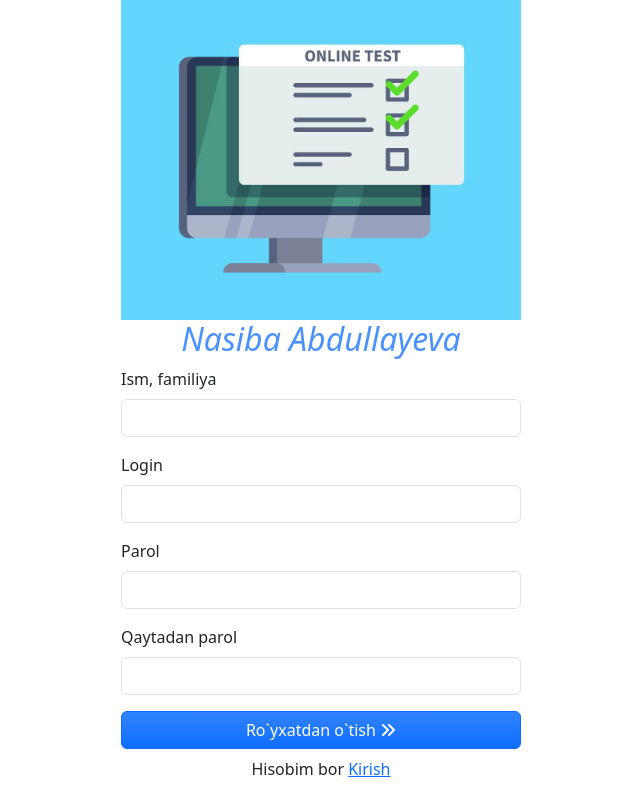
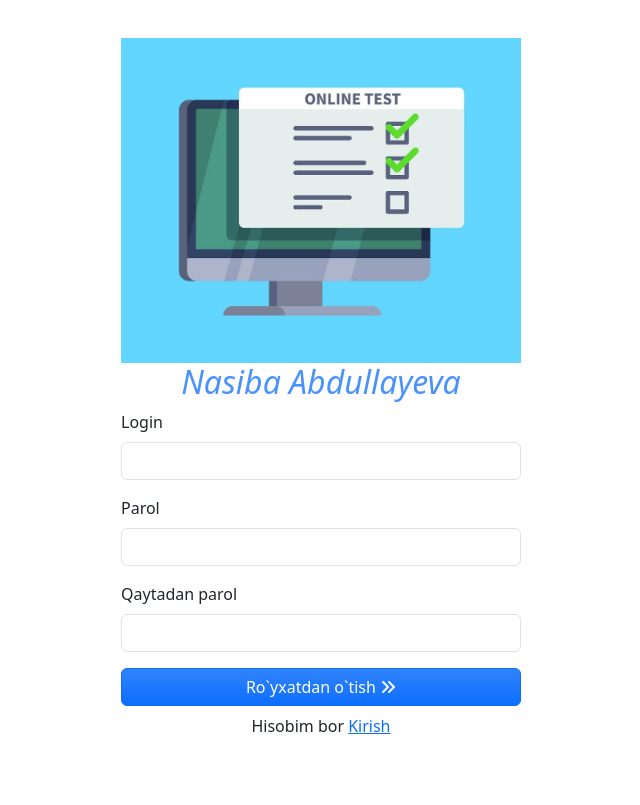
Before and after one commit to JavohirTech/test_teacher, a React (Vite) app: page /userRegister in a window 1280 px wide. Shown: the whole page, without its empty margins (319-959 px from the left). Built offline with nearby package versions, Linux system fonts and the light colour scheme; the HTML template or start-up script is replaced by a standard one.

Commit message:
UserRegister and UserLogin are bug fixed

```diff
--- a/src/pages/UserLogin/UserLogin.jsx
+++ b/src/pages/UserLogin/UserLogin.jsx
@@ -6,10 +6,6 @@ const UserLogin = () => {
   const [login, setLogin] = useState("");
   const [password, setPassword] = useState("");
   const [error, setError] = useState(null);
-
-  setTimeout(() => {
-    setError(null);
-  }, 5000);
 
   const handleSubmit = async (e) => {
     e.preventDefault();
@@ -42,10 +38,10 @@ const UserLogin = () => {
       }
 
       if (data.data.allowed_to_test === null) {
-        setError("Ruxsat berilmagan.");
+        setError("N.Abdullayeva tomonidan ruxsat berilmagan.");
       }
     } catch (err) {
-      setError("An error occurred. Please try again later.");
+      setError("Bunday foydalanuvchi mavjud emas");
     }
   };
 
@@ -56,10 +52,11 @@ const UserLogin = () => {
         style={{ height: "100vh" }}
       >
         <form onSubmit={handleSubmit}>
-          <img src={logo} alt="" style={{width: "100%"}}/>
+          <img src={logo} alt="" style={{ width: "100%" }} />
           <h2 className="mt-3 text-center fst-italic text-primary opacity-75">
             N.Abdullayeva
           </h2>
+          {error && <h3 className="text-danger text-center">{error}</h3>}
           <div className="mb-3">
             <label htmlFor="userLogin" className="form-label">
               Login
@@ -94,7 +91,6 @@ const UserLogin = () => {
           <p className="p-2 text-center fs-6">
             Hisobim yo`q <a href="/userRegister">Ro`yxatdan o`tish</a>
           </p>
-          {error && <p className="text-danger text-center">{error}</p>}
         </form>
       </div>
     </>
--- a/src/pages/UserRegister/UserRegister.jsx
+++ b/src/pages/UserRegister/UserRegister.jsx
@@ -6,7 +6,6 @@ import logo from "../../assets/online_test.jpg";
 const UserRegister = () => {
   const navigate = useNavigate();
   const [formData, setFormData] = useState({
-    name: "",
     login: "",
     password: "",
     repeatPassword: "",
@@ -38,9 +37,9 @@ const UserRegister = () => {
           method: "POST",
           headers: {
             "Content-Type": "application/json",
+            Accept: "application/json",
           },
           body: JSON.stringify({
-            name: formData.name,
             login: formData.login,
             password: formData.password,
           }),
@@ -69,19 +68,7 @@ const UserRegister = () => {
           <h2 className="text-center fst-italic text-primary opacity-75">
             Nasiba Abdullayeva
           </h2>
-          <div className="mb-3">
-            <label htmlFor="name" className="form-label">
-              Ism, familiya
-            </label>
-            <input
-              type="text"
-              className="form-control"
-              id="name"
-              value={formData.name}
-              onChange={handleChange}
-              aria-describedby="emailHelp"
-            />
-          </div>
+
           <div className="mb-3">
             <label htmlFor="login" className="form-label">
               Login
```
